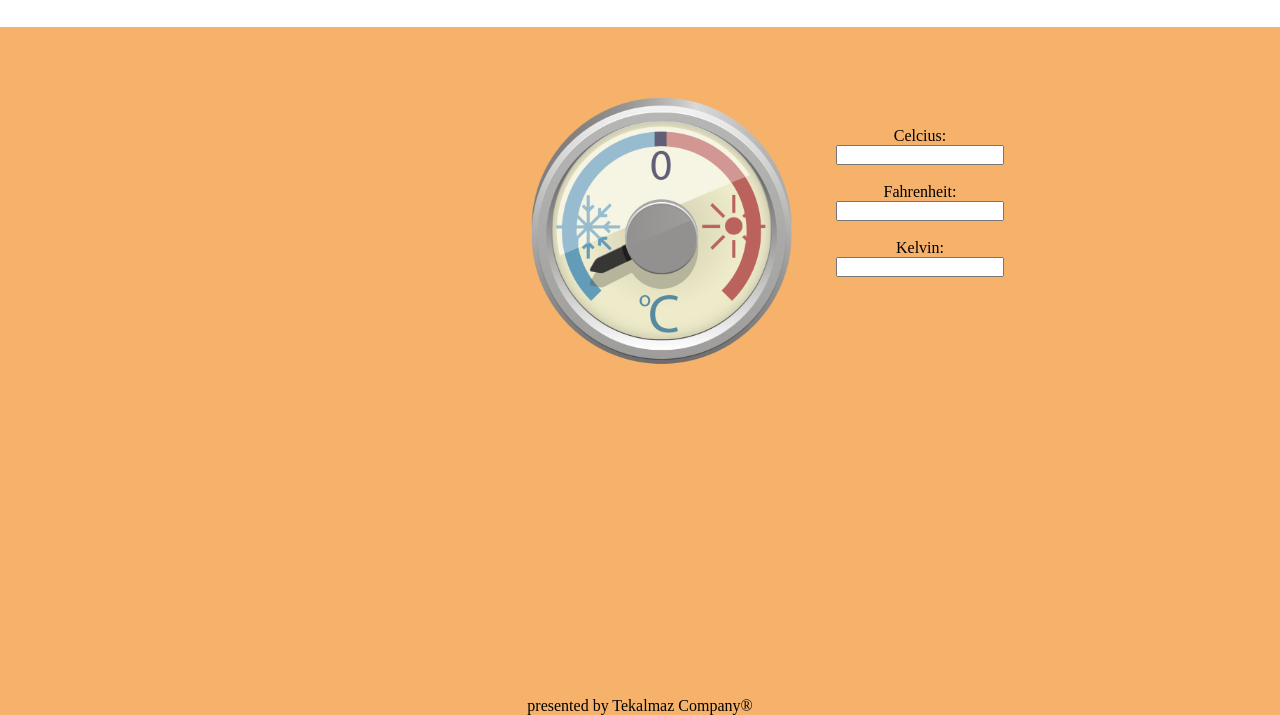
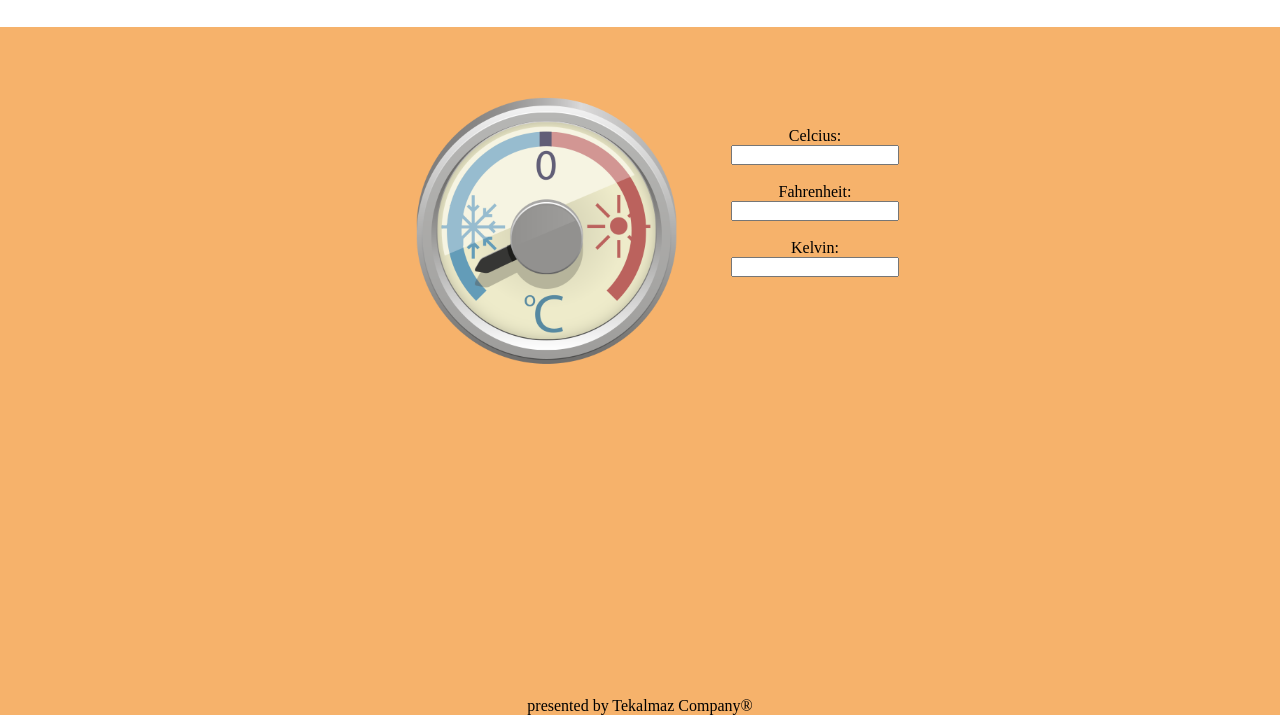
Before and after one commit to Gozdinhos/Temperature_Converter, a plain HTML site: page index.html in a window 1280 px wide. Shown: the part 85-800 px from the top of the page. Drawn offline with Linux system fonts and the light colour scheme; a web font is replaced by a local one.

Commit message:
degisiklik yapildi git push

```diff
--- a/style.css
+++ b/style.css
@@ -23,7 +23,6 @@ flex-wrap: wrap;
 .type_of_temperatures {
 
   margin-top: 100px;
-  margin-left: 80px;
   display: flex;
   flex-direction: column;
 
@@ -48,14 +47,9 @@ color: #E69138;
  text-align: center;
  margin-top: 500px;
  width:100%;
-
-     position:fixed;
-
-     bottom:0px;
-
-
-
-     z-index:9999;
+ position:fixed;
+ bottom:0px;
+ z-index:9999;
 
 }
 
@@ -69,6 +63,5 @@ input[type="number"] {
   width: 350px;
   height: 350px;
   margin-top: 20px;
-  margin-right: 20px;
-  margin-left:110px;
+
 }
```
